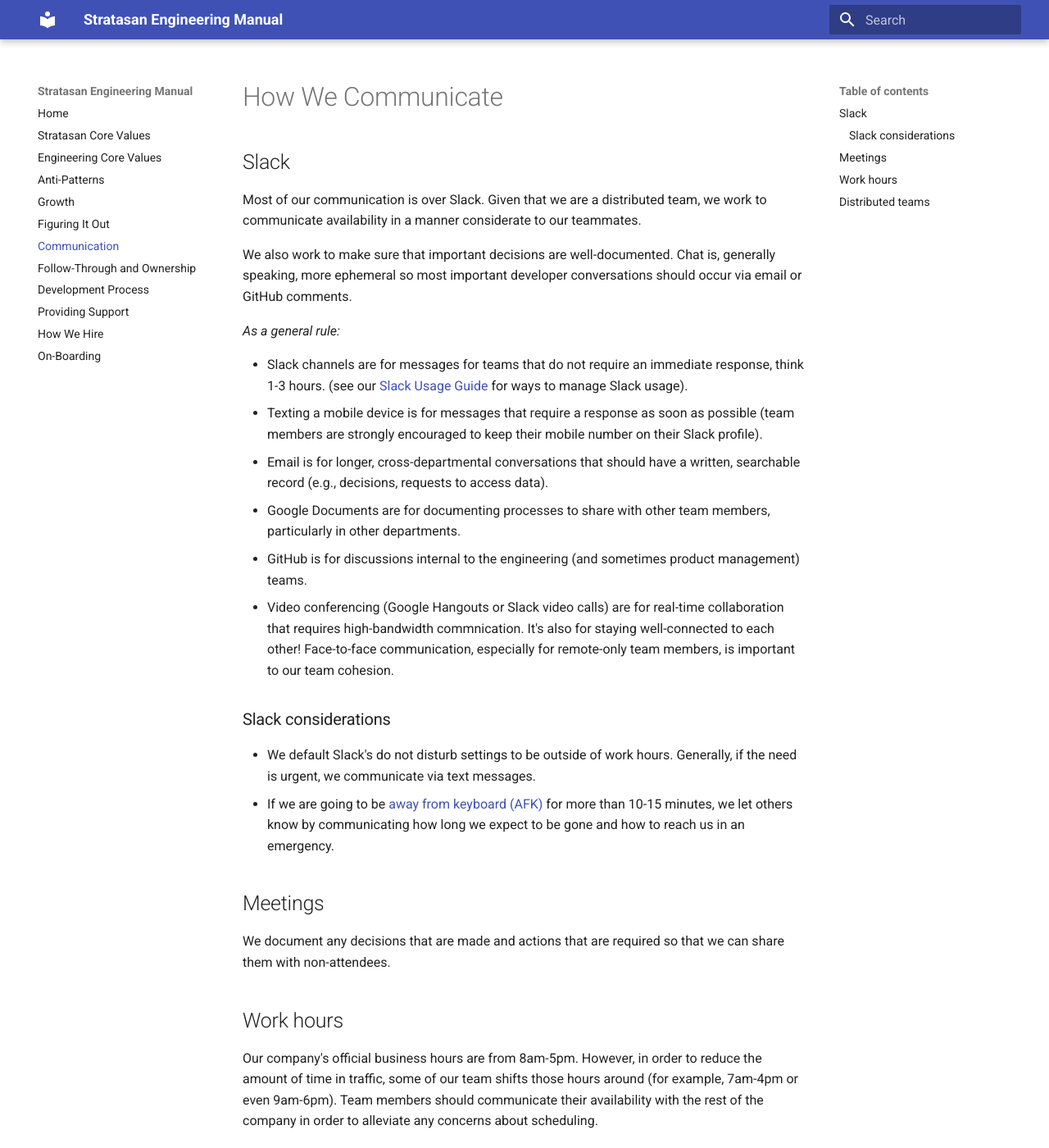
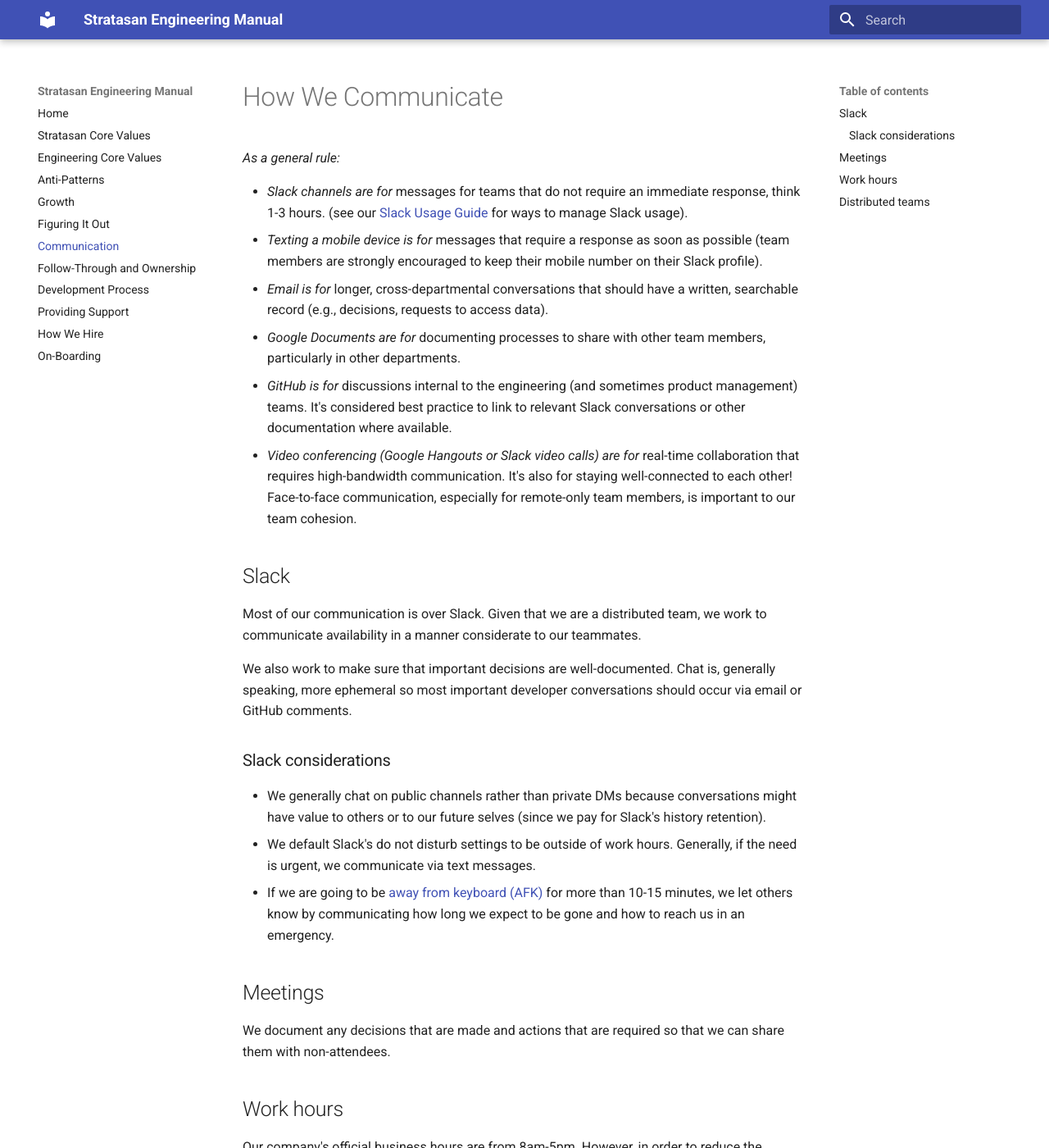
Before and after one commit to stratasan/engineering, an MkDocs documentation site: the page built from docs/how_we_communicate.md, in a window 1280 px wide and 1400 px high. Shown: the whole window at 82% size. Built offline with MkDocs 1.6.1 and Material for MkDocs 9.7.7, drawn with Linux system fonts in a browser that asks for light colours; old or Windows-style settings are respelled for this version of MkDocs; part of the change alters nothing that is shown.

Commit message:
Moving some things around, adding clarification about linking per @roussel.

```diff
--- a/docs/how_we_communicate.md
+++ b/docs/how_we_communicate.md
@@ -1,4 +1,26 @@
 # How We Communicate
+
+*As a general rule:*
+
+- *Slack channels are for* messages for teams that do not require an immediate
+  response, think 1-3 hours. (see our [Slack Usage
+  Guide](https://docs.google.com/document/d/1a1713dQdCn-3_UYn4GGd4aPwOtJTtx2mlRu1cx7cyh8/edit)
+  for ways to manage Slack usage).
+- *Texting a mobile device is for* messages that require a response as soon as
+  possible (team members are strongly encouraged to keep their mobile number
+  on their Slack profile).
+- *Email is for* longer, cross-departmental conversations that should have a
+  written, searchable record (e.g., decisions, requests to access data).
+- *Google Documents are for* documenting processes to share with other team
+  members, particularly in other departments.
+- *GitHub is for* discussions internal to the engineering (and sometimes product
+  management) teams. It's considered best practice to link to relevant Slack
+  conversations or other documentation where available.
+- *Video conferencing (Google Hangouts or Slack video calls) are for*
+  real-time collaboration that requires high-bandwidth communication. It's also
+  for staying well-connected to each other! Face-to-face communication,
+  especially for remote-only team members, is important to our team cohesion.
+
 
 ## Slack
 
@@ -9,28 +31,11 @@ We also work to make sure that important decisions are well-documented. Chat is,
 generally speaking, more ephemeral so most important developer conversations
 should occur via email or GitHub comments.
 
-*As a general rule:*
-
-- Slack channels are for messages for teams that do not require an immediate
-  response, think 1-3 hours. (see our [Slack Usage
-  Guide](https://docs.google.com/document/d/1a1713dQdCn-3_UYn4GGd4aPwOtJTtx2mlRu1cx7cyh8/edit)
-  for ways to manage Slack usage).
-- Texting a mobile device is for messages that require a response as soon as
-  possible (team members are strongly encouraged to keep their mobile number
-  on their Slack profile).
-- Email is for longer, cross-departmental conversations that should have a
-  written, searchable record (e.g., decisions, requests to access data).
-- Google Documents are for documenting processes to share with other team
-  members, particularly in other departments.
-- GitHub is for discussions internal to the engineering (and sometimes product
-  management) teams.
-- Video conferencing (Google Hangouts or Slack video calls) are for
-  real-time collaboration that requires high-bandwidth commnication. It's also
-  for staying well-connected to each other! Face-to-face communication,
-  especially for remote-only team members, is important to our team cohesion.
-
 ### Slack considerations
 
+- We generally chat on public channels rather than private DMs because
+  conversations might have value to others or to our future selves (since we pay
+  for Slack's history retention).
 - We default Slack's do not disturb settings to be outside of work hours.
   Generally, if the need is urgent, we communicate via text messages.
 - If we are going to be [away from keyboard
```
